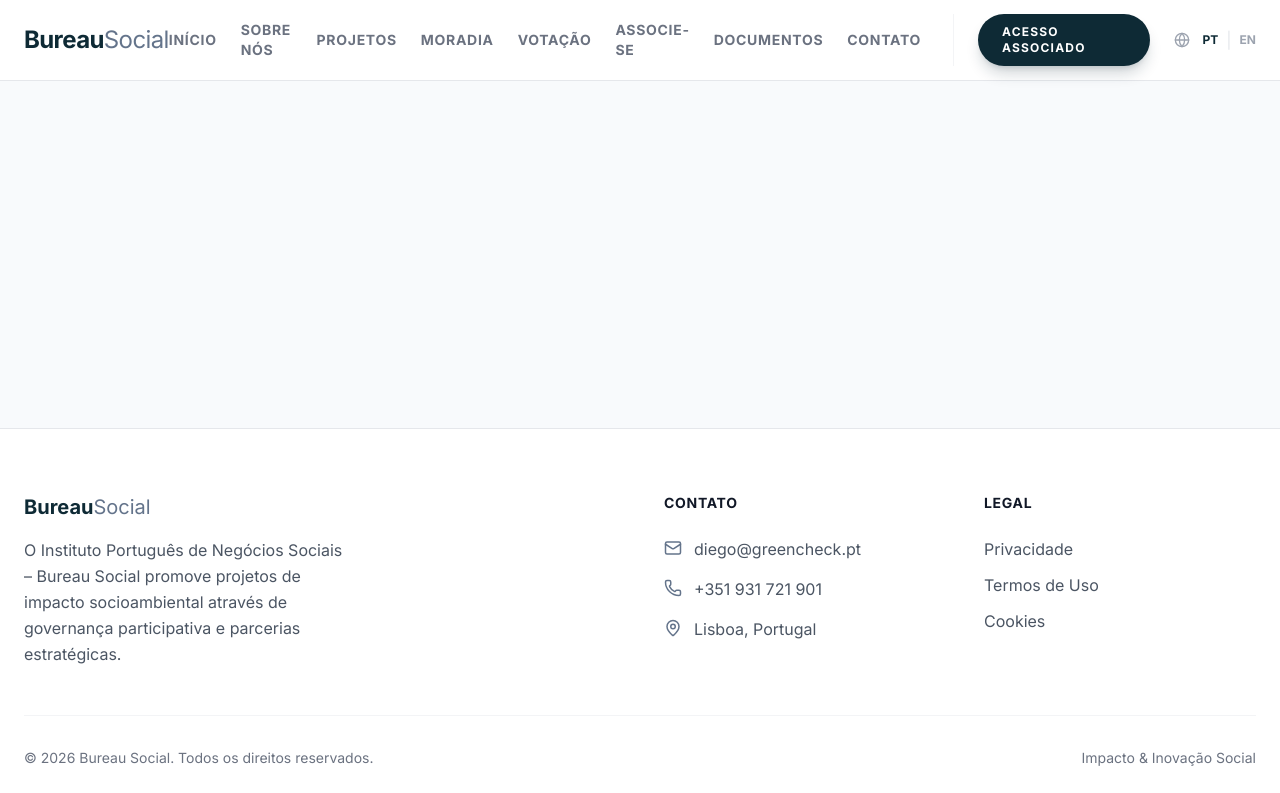
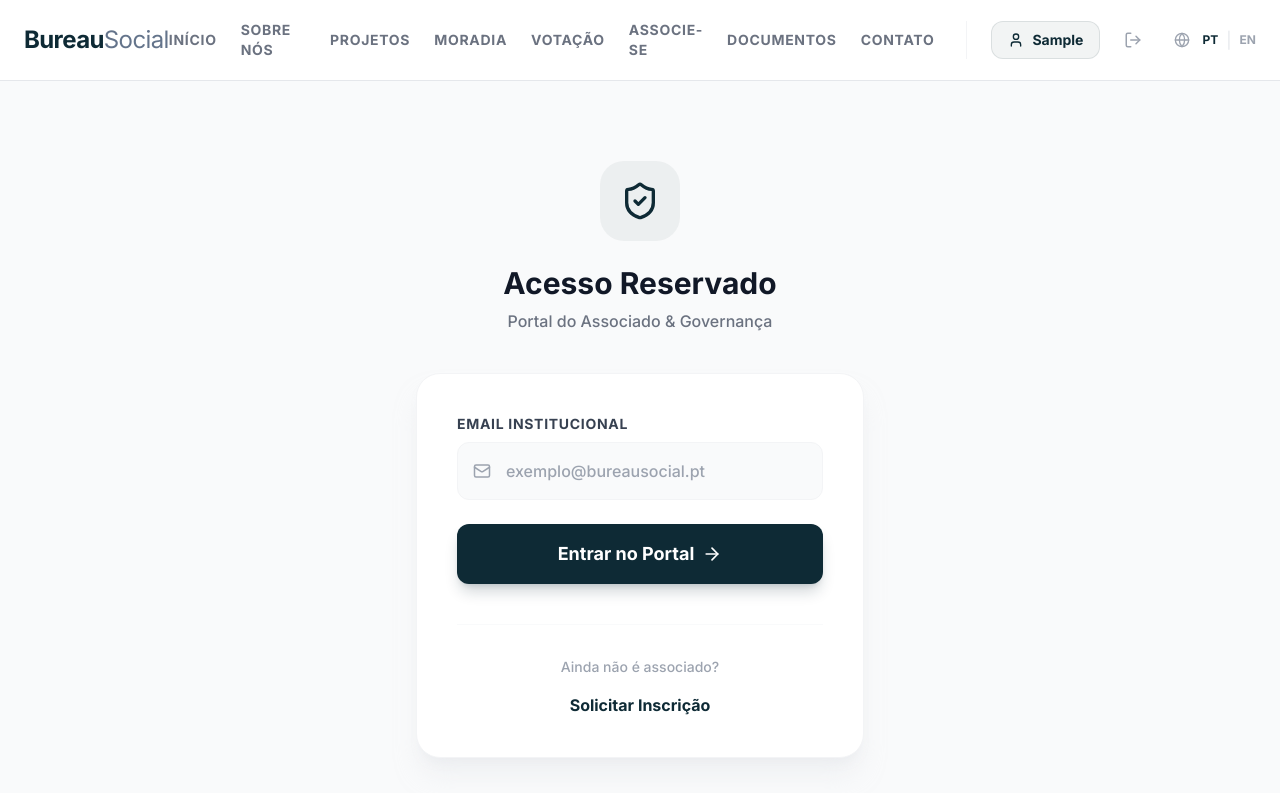
Before and after one commit to dmrdiego/BureauSocialPT, a React (Vite) app: page /login in a window 1280 px wide. Shown: the top 793 px of the page. Built offline with nearby package versions, Linux system fonts and the light colour scheme; sample sign-in values are in the browser's storage.

Commit message:
feat: implement user authentication panel and route protection for voting and dashboard

```diff
--- a/src/App.jsx
+++ b/src/App.jsx
@@ -12,10 +12,20 @@ import Voting from './pages/Voting';
 import Assemblies from './pages/Assemblies';
 import Dashboard from './pages/Dashboard';
 import AdminAssociados from './pages/AdminAssociados';
+import Login from './pages/Login';
+import { AuthProvider, useAuth } from './context/AuthContext';
+import { Navigate } from 'react-router-dom';
 import './i18n';
+
+const PrivateRoute = ({ children }) => {
+  const { isAuthenticated, loading } = useAuth();
+  if (loading) return null;
+  return isAuthenticated ? children : <Navigate to="/login" />;
+};
 
 function App() {
   return (
+    <AuthProvider>
       <Router>
         <div className="flex flex-col min-h-screen">
           <Header />
@@ -28,16 +38,18 @@ function App() {
               <Route path="/join" element={<Join />} />
               <Route path="/documents" element={<Documents />} />
               <Route path="/contact" element={<Contact />} />
-            <Route path="/voting" element={<Voting />} />
-            <Route path="/assemblies" element={<Assemblies />} />
-            <Route path="/dashboard" element={<Dashboard />} />
+              <Route path="/voting" element={<PrivateRoute><Voting /></PrivateRoute>} />
+              <Route path="/assemblies" element={<PrivateRoute><Assemblies /></PrivateRoute>} />
+              <Route path="/dashboard" element={<PrivateRoute><Dashboard /></PrivateRoute>} />
               <Route path="/documents" element={<Documents />} />
-            <Route path="/admin" element={<AdminAssociados />} />
+              <Route path="/admin" element={<PrivateRoute><AdminAssociados /></PrivateRoute>} />
+              <Route path="/login" element={<Login />} />
             </Routes>
           </main>
           <Footer />
         </div>
       </Router>
+    </AuthProvider>
   );
 }
 
--- a/src/components/Header.jsx
+++ b/src/components/Header.jsx
@@ -1,11 +1,13 @@
 import { useState } from 'react';
 import { useTranslation } from 'react-i18next';
 import { Link, useLocation } from 'react-router-dom';
-import { Menu, X, Globe } from 'lucide-react';
+import { Menu, X, Globe, User, LogOut } from 'lucide-react';
+import { useAuth } from '../context/AuthContext';
 
 const Header = () => {
   const { t, i18n } = useTranslation();
   const [isMenuOpen, setIsMenuOpen] = useState(false);
+  const { user, logout, isAuthenticated } = useAuth();
   const location = useLocation();
 
   const changeLanguage = (lng) => {
@@ -51,12 +53,31 @@ const Header = () => {
             </div>
 
             <div className="flex items-center gap-6 pl-6 border-l border-gray-100">
+              {isAuthenticated ? (
+                <div className="flex items-center gap-4">
                   <Link
                     to="/dashboard"
+                    className="flex items-center gap-2 text-sm font-bold text-primary bg-primary/5 px-4 py-2 rounded-xl hover:bg-primary/10 transition-all border border-primary/10"
+                  >
+                    <User size={16} />
+                    {user.firstName}
+                  </Link>
+                  <button
+                    onClick={logout}
+                    className="p-2 text-gray-400 hover:text-red-500 hover:bg-red-50 rounded-lg transition-all"
+                    title="Sair"
+                  >
+                    <LogOut size={18} />
+                  </button>
+                </div>
+              ) : (
+                <Link
+                  to="/login"
                   className="bg-primary text-white px-6 py-2.5 rounded-full text-xs font-bold uppercase tracking-widest hover:bg-opacity-90 transition-all shadow-lg shadow-primary/20"
                 >
                   Acesso Associado
                 </Link>
+              )}
 
               <div className="flex items-center gap-3">
                 <Globe size={16} className="text-gray-400" />
@@ -102,20 +123,31 @@ const Header = () => {
                   {item.label}
                 </Link>
               ))}
+              {isAuthenticated ? (
+                <>
                   <Link
                     to="/dashboard"
                     className="text-2xl font-bold uppercase tracking-widest text-primary"
                     onClick={() => setIsMenuOpen(false)}
                   >
-                Acesso Associado
+                    Painel ({user.firstName})
                   </Link>
+                  <button
+                    onClick={() => { logout(); setIsMenuOpen(false); }}
+                    className="text-2xl font-bold uppercase tracking-widest text-red-500 text-left"
+                  >
+                    Sair
+                  </button>
+                </>
+              ) : (
                 <Link
-                to="/admin"
+                  to="/login"
                   className="text-2xl font-bold uppercase tracking-widest text-primary"
                   onClick={() => setIsMenuOpen(false)}
                 >
-                Admin
+                  Acesso Associado
                 </Link>
+              )}
             </div>
             <div className="mt-6 flex gap-4 px-4 pb-4">
               <button
--- /dev/null
+++ b/src/context/AuthContext.jsx
@@ -0,0 +1,40 @@
+import { createContext, useContext, useState, useEffect } from 'react';
+
+const AuthContext = createContext();
+
+export const AuthProvider = ({ children }) => {
+    const [user, setUser] = useState(null);
+    const [loading, setLoading] = useState(true);
+
+    useEffect(() => {
+        const savedUser = localStorage.getItem('user');
+        if (savedUser) {
+            setUser(JSON.parse(savedUser));
+        }
+        setLoading(false);
+    }, []);
+
+    const login = (userData) => {
+        setUser(userData);
+        localStorage.setItem('user', JSON.stringify(userData));
+    };
+
+    const logout = () => {
+        setUser(null);
+        localStorage.removeItem('user');
+    };
+
+    return (
+        <AuthContext.Provider value={{ user, login, logout, isAuthenticated: !!user, loading }}>
+            {children}
+        </AuthContext.Provider>
+    );
+};
+
+export const useAuth = () => {
+    const context = useContext(AuthContext);
+    if (!context) {
+        throw new Error('useAuth must be used within an AuthProvider');
+    }
+    return context;
+};
--- /dev/null
+++ b/src/pages/Login.jsx
@@ -0,0 +1,78 @@
+import { useState } from 'react';
+import { useAuth } from '../context/AuthContext';
+import { useNavigate } from 'react-router-dom';
+import { LogIn, Mail, ShieldCheck, ArrowRight } from 'lucide-react';
+
+const Login = () => {
+    const [email, setEmail] = useState('');
+    const { login } = useAuth();
+    const navigate = useNavigate();
+
+    const handleSubmit = (e) => {
+        e.preventDefault();
+        // Simple mock login
+        if (email) {
+            login({ email, firstName: email.split('@')[0], isAdmin: email === 'admin@bureausocial.pt' });
+            navigate('/dashboard');
+        }
+    };
+
+    return (
+        <div className="min-h-screen bg-gray-50 flex items-center justify-center px-6 py-20">
+            <div className="max-w-md w-full">
+                <div className="text-center mb-10">
+                    <div className="inline-flex items-center justify-center w-20 h-20 bg-primary/5 rounded-3xl text-primary mb-6">
+                        <ShieldCheck size={40} />
+                    </div>
+                    <h1 className="text-3xl font-bold text-gray-900 mb-2">Acesso Reservado</h1>
+                    <p className="text-gray-500 font-medium">Portal do Associado & Governança</p>
+                </div>
+
+                <div className="bg-white rounded-3xl shadow-xl shadow-gray-200/50 border border-gray-100 p-10">
+                    <form onSubmit={handleSubmit} className="space-y-6">
+                        <div>
+                            <label className="block text-sm font-bold text-gray-700 uppercase tracking-wider mb-2">
+                                Email Institucional
+                            </label>
+                            <div className="relative">
+                                <Mail className="absolute left-4 top-1/2 -translate-y-1/2 text-gray-400" size={18} />
+                                <input
+                                    type="email"
+                                    required
+                                    placeholder="exemplo@bureausocial.pt"
+                                    className="w-full bg-gray-50 border border-gray-100 rounded-xl py-4 pl-12 pr-6 focus:outline-none focus:ring-2 focus:ring-primary/20 transition-all font-medium"
+                                    value={email}
+                                    onChange={(e) => setEmail(e.target.value)}
+                                />
+                            </div>
+                        </div>
+
+                        <button
+                            type="submit"
+                            className="w-full bg-primary text-white py-4 rounded-xl font-bold text-lg hover:bg-opacity-90 transition-all flex items-center justify-center gap-2 group shadow-lg shadow-primary/20"
+                        >
+                            Entrar no Portal
+                            <ArrowRight className="group-hover:translate-x-1 transition-transform" size={20} />
+                        </button>
+                    </form>
+
+                    <div className="mt-10 pt-8 border-t border-gray-50 text-center">
+                        <p className="text-sm text-gray-400 font-medium mb-4">Ainda não é associado?</p>
+                        <button
+                            onClick={() => navigate('/join')}
+                            className="text-primary font-bold hover:underline"
+                        >
+                            Solicitar Inscrição
+                        </button>
+                    </div>
+                </div>
+
+                <p className="mt-8 text-center text-xs text-gray-400 leading-relaxed max-w-xs mx-auto">
+                    Este é um sistema seguro. O acesso é restrito a associados e colaboradores do Bureau Social.
+                </p>
+            </div>
+        </div>
+    );
+};
+
+export default Login;
--- a/src/pages/Voting.jsx
+++ b/src/pages/Voting.jsx
@@ -1,9 +1,11 @@
 import { useState } from 'react';
 import { useTranslation } from 'react-i18next';
-import { ThumbsUp, ThumbsDown, Minus, Clock, CheckCircle2, AlertCircle, Users } from 'lucide-react';
+import { ThumbsUp, ThumbsDown, Minus, Clock, CheckCircle2, AlertCircle, Users, ShieldCheck } from 'lucide-react';
+import { useAuth } from '../context/AuthContext';
 
 const Voting = () => {
     const { t } = useTranslation();
+    const { user } = useAuth();
     const [votedItems, setVotedItems] = useState({});
 
     const votingItems = [
@@ -52,9 +54,20 @@ const Voting = () => {
     return (
         <div className="min-h-screen bg-gray-50 pt-32 pb-20">
             <div className="container mx-auto px-6 max-w-5xl">
-                <header className="mb-12">
-                    <h1 className="text-4xl font-bold text-primary mb-4">{t('voting.title')}</h1>
-                    <p className="text-xl text-gray-600">{t('voting.subtitle')}</p>
+                <header className="mb-12 flex flex-col md:flex-row md:items-end md:justify-between gap-6">
+                    <div>
+                        <h1 className="text-4xl font-bold text-primary mb-4">{t('voting.title')}</h1>
+                        <p className="text-xl text-gray-600">{t('voting.subtitle')}</p>
+                    </div>
+                    <div className="bg-primary/5 border border-primary/10 rounded-2xl p-4 flex items-center gap-4">
+                        <div className="bg-primary text-white p-2 rounded-lg">
+                            <ShieldCheck size={20} />
+                        </div>
+                        <div>
+                            <p className="text-xs font-bold text-gray-400 uppercase">Identidade Verificada</p>
+                            <p className="text-sm font-bold text-primary">{user?.email}</p>
+                        </div>
+                    </div>
                 </header>
 
                 <section className="space-y-8">
```
Lines whose indentation alone changed are shown as unchanged.
